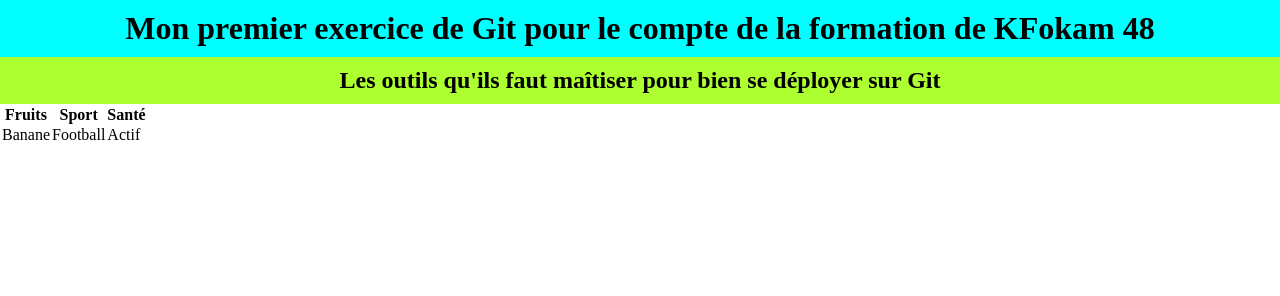
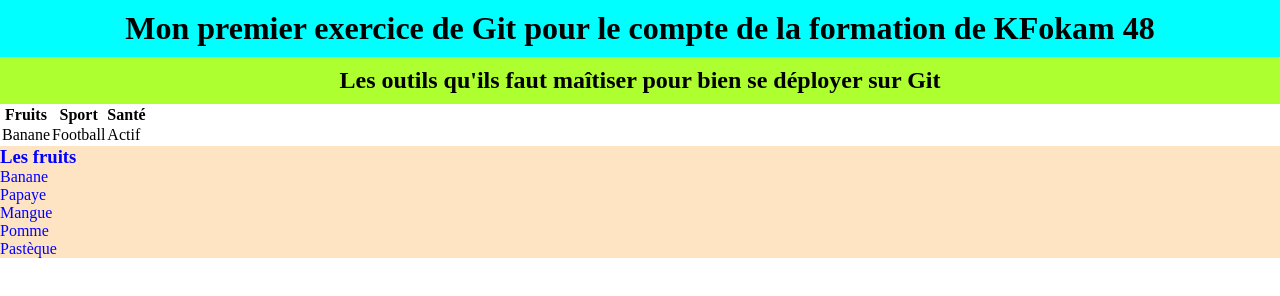
Before and after one commit to clementange/Premier_projet_git, a plain HTML site: page index.html in a window 1280 px wide. Drawn offline with Linux system fonts and the light colour scheme.

Commit message:
Ajout d'une liste de fruits.

```diff
--- a/index.html
+++ b/index.html
@@ -29,5 +29,15 @@
         </tr>
       </table>
     </div>
+    <div>
+        <h3>Les fruits</h3>
+        <ol>
+            <li>Banane</li>
+            <li>Papaye</li>
+            <li>Mangue</li>
+            <li>Pomme</li>
+            <li>Pastèque</li>
+        </ol>
+    </div>
   </body>
 </html>
--- a/style.css
+++ b/style.css
@@ -18,3 +18,7 @@
     padding: 10px;
 
 }
+h3, ol {
+    color:blue;
+    background-color: bisque;
+}
```
